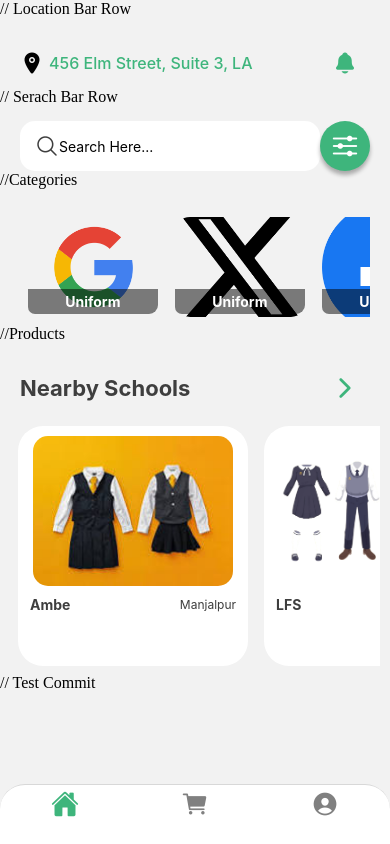
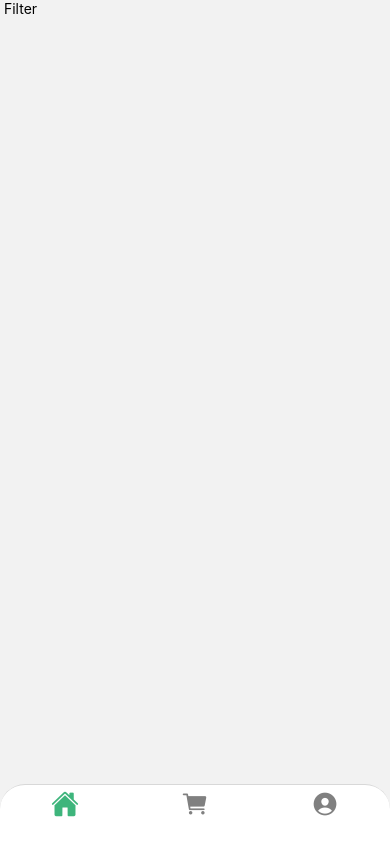
Before and after one commit to nirmal-wack/shraddha, a React Native app: screen /Filter in a window 390 px wide. Built offline with nearby package versions, Linux system fonts and the light colour scheme.

Commit message:
Nested Navigation From Main App Page

```diff
--- a/navigations/UserIndex.tsx
+++ b/navigations/UserIndex.tsx
@@ -16,8 +16,10 @@ import HomePage from "../src/screens/HomePage";
 import CartScreen from "../src/screens/CartScreen";
 import ProfileScreen from "../src/screens/ProfileScreen";
 
+import Notification from "../src/screens/Notification";
+import Filter from "../src/screens/Filter";
 //Navigations
-import { createNativeStackNavigator } from "@react-navigation/native-stack";
+import { createNativeStackNavigator, NativeStackScreenProps } from "@react-navigation/native-stack";
 import { createBottomTabNavigator } from "@react-navigation/bottom-tabs";
 import { IonIcon } from "../components/Icons";
 
@@ -33,6 +35,9 @@ export type RootStackParmeterList = {
     Login: undefined;
     Register: { productId: string }
     ForgotPassword: undefined;
+    Notification : undefined
+    Filter : undefined
+    HomePage : undefined
 };
 
 //Authentication Screens
@@ -61,6 +66,22 @@ function AuthStack() {
 }
 
 // BottomBar leading to MainApp
+
+const HomeStackNavigator = createNativeStackNavigator<RootStackParmeterList>();
+export type HomePageProps = NativeStackScreenProps<RootStackParmeterList, "HomePage">;
+export type NotificationProps = NativeStackScreenProps<RootStackParmeterList, "Notification">;
+export type FilterProps = NativeStackScreenProps<RootStackParmeterList, "Filter">;
+
+// Nested Screens From Home
+function HomeStack() {
+    return (
+      <HomeStackNavigator.Navigator screenOptions={{ headerShown: false }}>
+        <HomeStackNavigator.Screen name="HomePage" component={HomePage} />
+        <HomeStackNavigator.Screen name="Notification" component={Notification} />
+        <HomeStackNavigator.Screen name="Filter" component={Filter} />
+      </HomeStackNavigator.Navigator>
+    );
+  }
 const Tab = createBottomTabNavigator();
 function MainApp() {
     return (
@@ -100,7 +121,7 @@ function MainApp() {
                 headerShown: false,
             })}
         >
-            <Tab.Screen name="Home" component={HomePage} />
+            <Tab.Screen name="Home" component={HomeStack} />
             <Tab.Screen name="Cart" component={CartScreen} />
             <Tab.Screen name="Profile" component={ProfileScreen} />
         </Tab.Navigator>
@@ -188,6 +209,27 @@ function UserIndex() {
     );
 }
 
+
+
+function ProfileStack() {
+    return (
+        <Stack.Navigator initialRouteName="Notification">
+            <Stack.Screen name="Notification"
+                component={Notification}
+                options={{
+                    title: "Notification Page"
+                }}
+            />
+            <Stack.Screen name= "Filter"
+                component={Filter}
+                options={{
+                    title: "Register Page"
+                }}
+            />
+        </Stack.Navigator>
+    );
+}
+
 const styles = StyleSheet.create({
     slide: {
         flex: 1,
@@ -237,5 +279,6 @@ const styles = StyleSheet.create({
 export { SplashScreens };
 export { MainApp };
 export { AuthStack };
+export {ProfileStack};
 export default UserIndex;
 // change the issues
--- /dev/null
+++ b/src/screens/Filter.tsx
@@ -0,0 +1,14 @@
+import React, { Component } from 'react'
+import { Text, View } from 'react-native'
+
+export class Filter extends Component {
+    render() {
+        return (
+            <View>
+                <Text> Filter </Text>
+            </View>
+        )
+    }
+}
+
+export default Filter
--- a/src/screens/HomePage.tsx
+++ b/src/screens/HomePage.tsx
@@ -4,9 +4,9 @@ import { IonIcon } from '../../components/Icons'
 import FlashCards from '../../components/FlashCards'
 import FlatCards from '../../components/FlatCards'
 import { ImagesAssets } from '../../assets/ImageAsset'
-
-export class HomePage extends Component {
-  render() {
+import { createNativeStackNavigator } from '@react-navigation/native-stack'
+import { HomePageProps } from '../../navigations/UserIndex'
+function HomePage({ navigation }: HomePageProps) {
   return (
     <View style={styles.container}>
         // Location Bar Row
@@ -16,8 +16,8 @@ export class HomePage extends Component {
           <Text style={styles.locationText}>456 Elm Street, Suite 3, LA</Text>
         </View>
 
-          <TouchableOpacity style={[styles.notificationIcon]}>
-            <IonIcon name="notifications" color='#3EB57C'  size={24} />
+        <TouchableOpacity style={[styles.notificationIcon]} onPress={() => navigation.navigate("Notification")}>
+          <IonIcon name="notifications" color='#3EB57C' size={24} />
         </TouchableOpacity>
       </View>
 
@@ -27,35 +27,35 @@ export class HomePage extends Component {
           <IonIcon name="search-outline" color='#3E3E3E' />
           <TextInput placeholder='Search Here...' />
         </View>
-          <TouchableOpacity style={[styles.filter]}>
+        <TouchableOpacity style={[styles.filter]} onPress={() => navigation.navigate("Filter")}>
           <IonIcon name="options" color="#FFFFFF" size={30} />
         </TouchableOpacity>
       </View>
 
         //Categories
 
-        <View style= {styles.categoryContainer}>
-          <ScrollView horizontal = {true}>
-              <FlatCards image={ImagesAssets.google} name = "Uniform"  />
-              <FlatCards image={ImagesAssets.twitter} name = "Uniform"  />
-              <FlatCards image={ImagesAssets.facebook} name = "Uniform"  />
+      <View style={styles.categoryContainer}>
+        <ScrollView horizontal={true}>
+          <FlatCards image={ImagesAssets.google} name="Uniform" />
+          <FlatCards image={ImagesAssets.twitter} name="Uniform" />
+          <FlatCards image={ImagesAssets.facebook} name="Uniform" />
 
           z
         </ScrollView>
       </View>
 
         //Products
-        <View style = {styles.productTitleContainer} >
-          <Text style = {styles.productTitle}>Nearby Schools</Text>
+      <View style={styles.productTitleContainer} >
+        <Text style={styles.productTitle}>Nearby Schools</Text>
         <TouchableOpacity style={[styles.allSchoolIcon]}>
           <IonIcon name="chevron-forward-outline" color="#3EB57C" size={30} />
         </TouchableOpacity>
       </View>
 
-        <View style = {styles.sliderContainer}>
+      <View style={styles.sliderContainer}>
         <ScrollView horizontal={true} >
-            <FlashCards image={ImagesAssets.school} title = "Ambe" location='Manjalpur'   />
-            <FlashCards image={ImagesAssets.school2} title = "LFS" location='Manjalpur'   />
+          <FlashCards image={ImagesAssets.school} title="Ambe" location='Manjalpur' />
+          <FlashCards image={ImagesAssets.school2} title="LFS" location='Manjalpur' />
 
 
         </ScrollView>
@@ -64,7 +64,7 @@ z
     </View>
   )
 }
-}
+
 
 const styles = StyleSheet.create({
 
@@ -90,7 +90,7 @@ const styles = StyleSheet.create({
     fontSize: 16,
     color: '#3EB57C',
     fontWeight: '500',
-    marginLeft : 5,
+    marginLeft: 5,
   },
   notificationIcon: {
     width: 50,
@@ -132,26 +132,26 @@ const styles = StyleSheet.create({
     shadowRadius: 4,
     elevation: 5,
   },
-  categoryContainer : {
+  categoryContainer: {
     paddingHorizontal: 20,
-    marginTop : 20 ,
-    flexDirection : "row",
+    marginTop: 20,
+    flexDirection: "row",
     justifyContent: 'space-between',
     alignItems: "center",
   },
-  productTitleContainer : {
+  productTitleContainer: {
     paddingHorizontal: 20,
-    marginTop : 20 ,
-    flexDirection : "row",
+    marginTop: 20,
+    flexDirection: "row",
     justifyContent: 'space-between',
     alignItems: "center",
   },
-  productTitle : {
-    fontSize : 22 ,
-    color : '#3E3E3E',
-    fontWeight : "bold",
+  productTitle: {
+    fontSize: 22,
+    color: '#3E3E3E',
+    fontWeight: "bold",
   },
-  allSchoolIcon : {
+  allSchoolIcon: {
     width: 50,
     height: 50,
     alignItems: 'center',
@@ -159,7 +159,7 @@ const styles = StyleSheet.create({
     justifyContent: 'center',
   },
 
-  sliderContainer : {
+  sliderContainer: {
 
     flexDirection: 'row',
     justifyContent: 'space-between',
--- /dev/null
+++ b/src/screens/Notification.tsx
@@ -0,0 +1,14 @@
+import React, { Component } from 'react'
+import { Text, View } from 'react-native'
+
+export class Notification extends Component {
+    render() {
+        return (
+            <View>
+                <Text> Notification  </Text>
+            </View>
+        )
+    }
+}
+
+export default Notification
```
Lines whose indentation alone changed are shown as unchanged.
